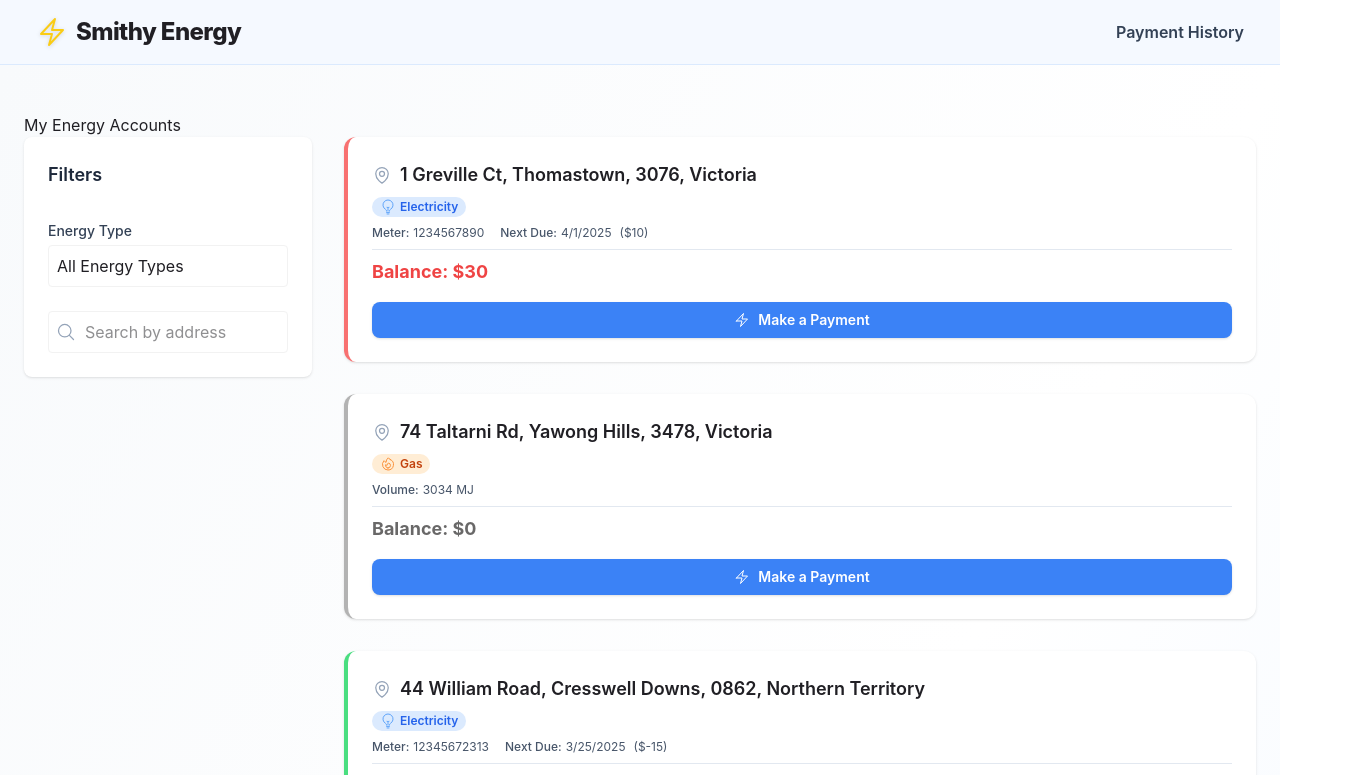
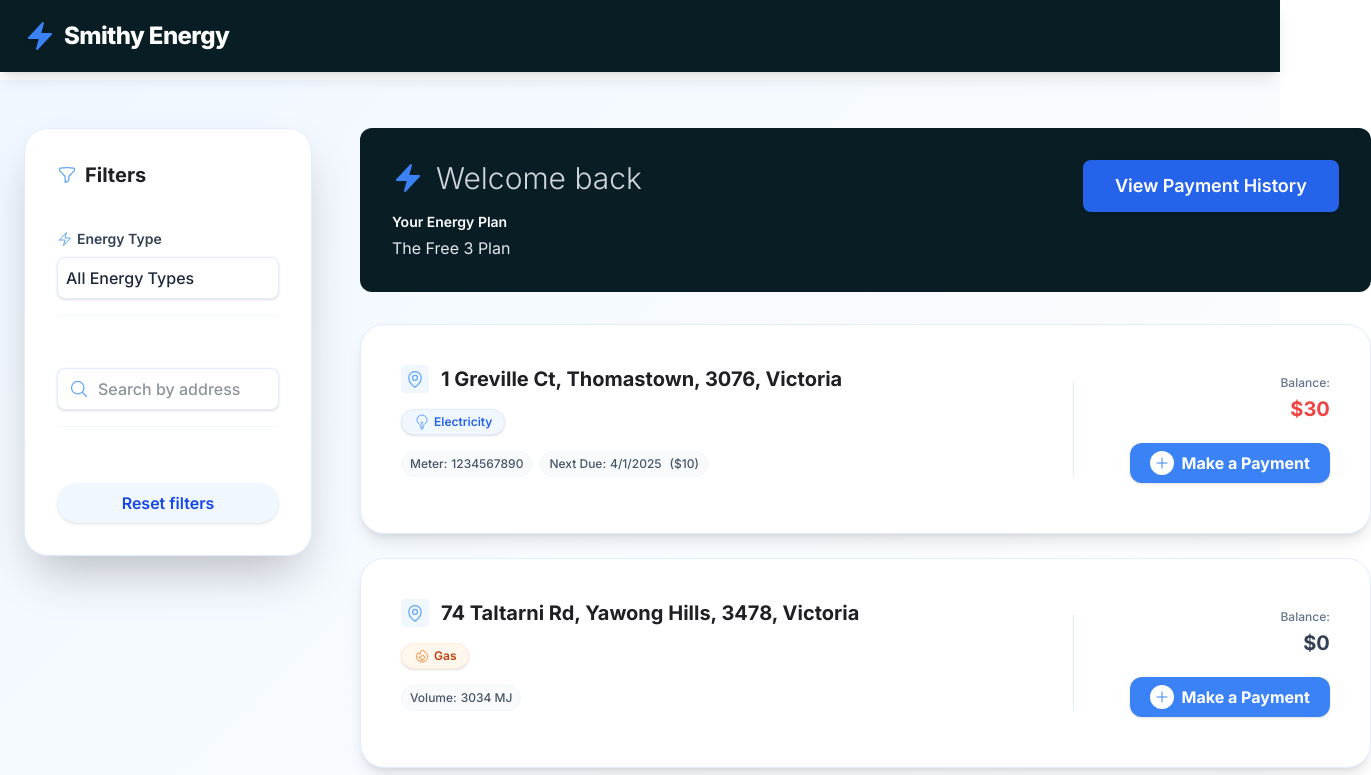
Before and after one commit to jshsmth/energy_portal, a Next.js app: page / in a window 1280 px wide. Shown: the top 775 px of the page, 1371 px wide, since content can reach past the window. Built offline with nearby package versions, Linux system fonts and the light colour scheme.

Commit message:
chore: update UI

```diff
--- a/src/app/accounts/EnergyAccountsContainer.tsx
+++ b/src/app/accounts/EnergyAccountsContainer.tsx
@@ -46,15 +46,17 @@ export function EnergyAccountsContainer() {
   }
 
   return (
-    <div className="min-h-screen bg-gradient-to-br from-grey-50 via-white to-blue-50 font-sans">
-      <main className="max-w-7xl mx-auto px-4 sm:px-6 lg:px-8 py-12">
-        <AccountHeader />
-        <div className="flex flex-col md:flex-row gap-8 items-start">
+    <div className="min-h-screen main-bg-gradient font-sans">
+      <main className="max-w-7xl mx-auto px-4 sm:px-6 lg:px-8 py-12 mt-20">
+        <div className="flex flex-col md:flex-row gap-12 items-start">
           <aside className="w-full md:w-72 md:sticky md:top-24 flex-shrink-0">
             <FilterBar filter={filter} setFilter={setFilter} />
           </aside>
           <section className="flex-1 w-full">
-            <div className="flex flex-col gap-8">
+            <div className="mb-8">
+              <AccountHeader />
+            </div>
+            <div className="flex flex-col gap-6">
               {accounts.map((account) => (
                 <AccountCard
                   key={account.id}
--- a/src/app/accounts/components/AccountCard.tsx
+++ b/src/app/accounts/components/AccountCard.tsx
@@ -1,7 +1,7 @@
+import { twMerge } from "tailwind-merge";
 import clsx from "clsx";
-import { twMerge } from "tailwind-merge";
 import type { Account } from "../types/accounts";
-import { MapPinIcon, BoltIcon, FireIcon, LightBulbIcon } from "@heroicons/react/24/outline";
+import { MapPinIcon, FireIcon, LightBulbIcon, PlusIcon } from "@heroicons/react/24/outline";
 
 interface AccountCardProps {
   account: Account;
@@ -9,74 +9,81 @@ interface AccountCardProps {
 }
 
 export function AccountCard({ account, onMakePayment }: AccountCardProps) {
-  const energyBadge = account.energyType === "ELECTRICITY" ? (
-    <span className="inline-flex items-center gap-1 bg-blue-100 text-blue-600 text-xs font-semibold px-2 py-0.5 rounded-full">
+  const isElectricity = account.energyType === "ELECTRICITY";
+  const energyBadge = isElectricity ? (
+    <span className="inline-flex items-center gap-1 bg-blue-50 text-blue-600 text-xs font-semibold px-3 py-1 rounded-full shadow-sm border border-blue-100">
       <LightBulbIcon className="h-4 w-4 text-blue-400" /> Electricity
     </span>
   ) : (
-    <span className="inline-flex items-center gap-1 bg-orange-100 text-orange-700 text-xs font-semibold px-2 py-0.5 rounded-full">
+    <span className="inline-flex items-center gap-1 bg-orange-50 text-orange-700 text-xs font-semibold px-3 py-1 rounded-full shadow-sm border border-orange-100">
       <FireIcon className="h-4 w-4 text-orange-400" /> Gas
     </span>
   );
 
+  const balanceColor = clsx({
+    "text-red-500": account.balance > 0,
+    "text-green-600": account.balance < 0,
+    "text-grey-700": account.balance === 0
+  });
+
+  const balanceValue = Math.abs(account.balance);
+  const balancePrefix = clsx({
+    "- $": account.balance < 0,
+    "$": account.balance >= 0
+  });
+
   return (
     <div
       className={twMerge(
-        "bg-white rounded-xl shadow-sm p-6 w-full transition-transform duration-150 hover:shadow-lg hover:-translate-y-1",
-        "border-l-4",
-        clsx({
-          "border-red-400": account.balance > 0,
-          "border-green-400": account.balance < 0,
-          "border-grey-300": account.balance === 0,
-        })
+        "bg-white rounded-3xl shadow-lg border border-blue-100 p-10 flex flex-col md:flex-row md:items-center md:justify-between gap-8 transition-all duration-200",
+        "hover:shadow-2xl hover:border-blue-200 hover:scale-[1.01]"
       )}
     >
-      <div className="flex items-center gap-2 mb-2">
-        <MapPinIcon className="h-5 w-5 text-grey-400" />
-        <h2 className="text-lg font-semibold text-grey-900 line-clamp-2">{account.address}</h2>
+      <div className="flex-1 min-w-0">
+        <div className="flex items-center gap-3 mb-4">
+          <span className="bg-blue-50 p-1 rounded">
+            <MapPinIcon className="h-5 w-5 text-blue-400" />
+          </span>
+          <h2 className="text-xl font-bold text-grey-900 truncate">{account.address}</h2>
         </div>
-      <div className="flex items-center gap-2 mb-1">{energyBadge}</div>
-      <div className="flex flex-wrap gap-4 text-xs text-grey-600 mt-2 mb-2">
+        <div className="flex items-center gap-2 mb-4">{energyBadge}</div>
+        <div className="flex flex-wrap gap-2 text-xs text-grey-600 mb-4">
           {account.meterNumber && (
-          <div className="flex items-center gap-1">
-            <span className="font-medium">Meter:</span> {account.meterNumber}
+            <div className="bg-grey-50 px-2 py-1 rounded-full font-medium flex items-center gap-1 border border-grey-100">
+              <span>Meter:</span> {account.meterNumber}
             </div>
           )}
           {typeof account.volume === 'number' && (
-          <div className="flex items-center gap-1">
-            <span className="font-medium">{account.energyType === 'ELECTRICITY' ? 'Usage:' : 'Volume:'}</span> {account.volume} {account.energyType === 'ELECTRICITY' ? 'kWh' : 'MJ'}
+            <div className="bg-grey-50 px-2 py-1 rounded-full font-medium flex items-center gap-1 border border-grey-100">
+              <span>{isElectricity ? 'Usage:' : 'Volume:'}</span> {account.volume} {isElectricity ? 'kWh' : 'MJ'}
             </div>
           )}
           {account.dueCharges && account.dueCharges.length > 0 && (
-          <div className="flex items-center gap-1">
-            <span className="font-medium">Next Due:</span>
+            <div className="bg-grey-50 px-2 py-1 rounded-full font-medium flex items-center gap-1 border border-grey-100">
+              <span>Next Due:</span>
               <span>{new Date(account.dueCharges[0].date).toLocaleDateString()}</span>
               <span className="ml-1">(${account.dueCharges[0].amount})</span>
             </div>
           )}
         </div>
-      <hr className="my-2 border-grey-200" />
-      <p
-        className={twMerge(
-          "font-bold text-lg mt-2",
-          clsx({
-            "text-red-500": account.balance > 0,
-            "text-green-500": account.balance < 0,
-            "text-grey-500": account.balance === 0,
-          })
-        )}
-      >
-        Balance: ${account.balance}
-      </p>
+      </div>
+      <div className="hidden md:block w-px bg-blue-100 h-24 mx-6" />
+      <div className="flex flex-col items-end min-w-[120px] mt-4 md:mt-0">
+        <span className="text-xs text-grey-500 font-medium mb-1">Balance:</span>
+        <span className={clsx("font-bold text-lg md:text-xl", balanceColor)}>
+          {balancePrefix}{balanceValue}
+        </span>
         <button
           type="button"
-        className={twMerge(
-          "mt-4 w-full bg-blue-500 text-white px-4 py-2 rounded-lg shadow hover:bg-blue-600 transition-colors font-semibold text-sm flex items-center justify-center gap-2 cursor-pointer"
-        )}
+          className="mt-5 flex items-center gap-2 px-5 py-2 rounded-xl bg-blue-500 hover:bg-blue-600 text-white font-bold shadow transition-all text-base focus:outline-none focus:ring-2 focus:ring-blue-300 focus:ring-offset-2"
           onClick={() => onMakePayment?.(account)}
         >
-        <BoltIcon className="h-4 w-4 text-white" /> Make a Payment
+          <span className="bg-white rounded-full p-1">
+            <PlusIcon className="h-4 w-4 text-blue-500" />
+          </span>
+          Make a Payment
         </button>
+      </div>
     </div>
   );
 }
--- a/src/app/accounts/components/AccountHeader.tsx
+++ b/src/app/accounts/components/AccountHeader.tsx
@@ -1,7 +1,27 @@
+import { BoltIcon } from "@heroicons/react/24/solid";
+import Link from "next/link";
+
 export function AccountHeader() {
   return (
-    <div>
-      <h1>My Energy Accounts</h1>
+    <div className="rounded-xl p-8 flex flex-col md:flex-row gap-8 items-start w-full" style={{ backgroundColor: "rgb(9, 30, 36)" }}>
+      <div className="flex-1 min-w-[180px]">
+        <div className="flex items-center gap-3 mb-2">
+          <BoltIcon className="h-8 w-8 text-blue-500" />
+          <h2 className="text-3xl font-light text-gray-300">Welcome back</h2>
+        </div>
+
+        <div className="mt-4">
+          <div className="text-white text-sm font-semibold mb-1">Your Energy Plan</div>
+          <div className="text-gray-200 text-base">The Free 3 Plan</div>
+        </div>
+      </div>
+      <div className="flex-1 flex flex-col items-start md:items-end min-w-[180px] justify-center w-full">
+        <Link href="/payments">
+          <button className="bg-blue-600 text-white px-8 py-3 rounded-lg font-semibold shadow hover:bg-blue-700 transition text-lg mt-4 md:mt-0">
+            View Payment History
+          </button>
+        </Link>
+      </div>
     </div>
   );
 }
--- a/src/app/accounts/components/FilterBar.tsx
+++ b/src/app/accounts/components/FilterBar.tsx
@@ -1,6 +1,6 @@
 import type { Filter } from "../types/accounts";
 import { Dispatch, SetStateAction } from "react";
-import { MagnifyingGlassIcon } from "@heroicons/react/24/outline";
+import { MagnifyingGlassIcon, FunnelIcon, BoltIcon } from "@heroicons/react/24/outline";
 import { twMerge } from "tailwind-merge";
 
 interface FilterBarProps {
@@ -9,18 +9,26 @@ interface FilterBarProps {
 }
 
 export function FilterBar({ filter, setFilter }: FilterBarProps) {
+  const handleReset = () => {
+    setFilter({ energyType: "", search: "" });
+  };
+
   return (
-    <div className="flex flex-col gap-6 bg-white rounded-lg shadow p-6">
-      <h2 className="text-lg font-semibold text-grey-800 mb-2">Filters</h2>
-      <div className="flex flex-col w-full">
-        <label htmlFor="energyType" className="text-sm font-medium text-grey-700 mb-1">
+    <aside className="bg-white rounded-3xl shadow-2xl p-6 md:p-8 flex flex-col gap-7 md:gap-8 border border-blue-100">
+      <div className="flex items-center gap-2 mb-2">
+        <FunnelIcon className="h-5 w-5 text-blue-400" />
+        <h2 className="text-xl font-bold text-grey-900">Filters</h2>
+      </div>
+      <div className="border-b border-blue-50 pb-4 mb-4">
+        <label htmlFor="energyType" className="text-sm font-semibold text-grey-700 mb-2 flex items-center gap-1">
+          <BoltIcon className="h-4 w-4 text-blue-400" />
           Energy Type
         </label>
-        <div className="relative">
+        <div className="relative mt-1">
           <select
             id="energyType"
             className={twMerge(
-              "border rounded p-2 pr-8 focus:ring-2 focus:ring-blue-400 focus:border-blue-400 transition w-full appearance-none cursor-pointer"
+              "border border-blue-100 rounded-lg p-2 pr-8 focus:ring-2 focus:ring-blue-400 focus:border-blue-400 transition w-full appearance-none cursor-pointer bg-white text-grey-800 font-medium shadow-sm"
             )}
             value={filter.energyType}
             onChange={(event) =>
@@ -36,18 +44,26 @@ export function FilterBar({ filter, setFilter }: FilterBarProps) {
           </select>
         </div>
       </div>
-      <div className="relative w-full">
+      <div className="border-b border-blue-50 pb-4 mb-4">
+        <div className="relative mt-1">
           <input
             type="text"
             placeholder="Search by address"
-          className="border rounded p-2 pl-9 w-full focus:ring-2 focus:ring-blue-400 focus:border-blue-400 transition"
+            className="border border-blue-100 rounded-lg p-2 pl-10 w-full focus:ring-2 focus:ring-blue-400 focus:border-blue-400 transition bg-white text-grey-800 font-medium shadow-sm"
             value={filter.search}
             onChange={(event) => setFilter({ ...filter, search: event.target.value })}
           />
-        <span className="pointer-events-none absolute left-2 top-1/2 -translate-y-1/2 text-grey-400">
+          <span className="pointer-events-none absolute left-3 top-1/2 -translate-y-1/2 text-blue-400">
             <MagnifyingGlassIcon className="h-5 w-5" />
           </span>
         </div>
       </div>
+      <button
+        className="mt-2 px-4 py-2 rounded-full bg-blue-50 text-blue-700 font-semibold hover:bg-blue-100 transition w-full md:w-auto shadow"
+        onClick={handleReset}
+      >
+        Reset filters
+      </button>
+    </aside>
   );
 }
--- a/src/app/globals.css
+++ b/src/app/globals.css
@@ -4,18 +4,18 @@
   /* Colors */
   --color-white: #ffffff;
   --color-grey-50: #f8fafc;
-  --color-grey-100: #f2f2f2;
-  --color-grey-200: #e2e8f0;
-  --color-grey-300: #b3b3b3;
+  --color-grey-100: #f2f6fa;
+  --color-grey-200: #e5eaf2;
+  --color-grey-300: #cbd5e1;
   --color-grey-400: #94a3b8;
-  --color-grey-500: #696868;
+  --color-grey-500: #64748b;
   --color-grey-600: #475569;
   --color-grey-700: #334155;
   --color-grey-800: #1e293b;
   --color-grey-900: #201f24;
 
-  --color-blue-50: #eff6ff;
-  --color-blue-100: #dbeafe;
+  --color-blue-50: #f0f7ff;
+  --color-blue-100: #e0edff;
   --color-blue-400: #60a5fa;
   --color-blue-500: #3b82f6;
   --color-blue-600: #2563eb;
@@ -27,9 +27,9 @@
   --color-red-600: #dc2626;
   --color-red-800: #991b1b;
 
-  --color-green-100: #dcfce7;
-  --color-green-400: #4ade80;
-  --color-green-500: #22c55e;
+  --color-green-100: #e6f9ed;
+  --color-green-400: #34d399;
+  --color-green-500: #10b981;
   --color-green-800: #166534;
 
   --color-yellow-50: #fefce8;
@@ -71,27 +71,11 @@
   --breakpoint-lg: 1400px;
 }
 
-/*
-  The default border color has changed to `currentColor` in Tailwind CSS v4,
-  so we've added these compatibility styles to make sure everything still
-  looks the same as it did with Tailwind CSS v3.
-
-  If we ever want to remove these styles, we need to add an explicit border
-  color utility to any element that depends on these defaults.
-*/
-@layer base {
-  *,
-  ::after,
-  ::before,
-  ::backdrop,
-  ::file-selector-button {
-    border-color: var(--color-grey-100, currentColor);
+@layer utilities {
+  .card-shadow {
+    box-shadow: 0 4px 24px 0 rgba(30, 41, 59, 0.08), 0 1.5px 4px 0 rgba(30, 41, 59, 0.04);
+  }
+  .main-bg-gradient {
+    background: linear-gradient(135deg, var(--color-blue-50) 0%, var(--color-white) 60%, var(--color-blue-100) 100%);
   }
 }
-
-html,
-body {
-  background: var(--color-white);
-  color: var(--color-grey-900);
-  font-family: var(--font-sans);
-}
--- a/src/app/layout.tsx
+++ b/src/app/layout.tsx
@@ -1,18 +1,10 @@
 import type { Metadata } from "next";
-import { Geist, Geist_Mono } from "next/font/google";
+import { Inter } from "next/font/google";
 import { NavBar } from "./shared/NavBar";
 import { TanStackProvider } from "./tanstack-provider";
 import "./globals.css";
 
-const geistSans = Geist({
-  variable: "--font-geist-sans",
-  subsets: ["latin"],
-});
-
-const geistMono = Geist_Mono({
-  variable: "--font-geist-mono",
-  subsets: ["latin"],
-});
+const inter = Inter({ subsets: ["latin"] });
 
 export const metadata: Metadata = {
   title: "Smithy Energy",
@@ -25,10 +17,8 @@ export default function RootLayout({
   children: React.ReactNode;
 }>) {
   return (
-    <html lang="en">
-      <body
-        className={`${geistSans.variable} ${geistMono.variable} antialiased`}
-      >
+    <html lang="en" className={inter.className}>
+      <body className="antialiased">
         <TanStackProvider>
           <NavBar />
           {children}
--- a/src/app/shared/NavBar.tsx
+++ b/src/app/shared/NavBar.tsx
@@ -1,29 +1,15 @@
 import Link from "next/link";
-import { BoltIcon } from "@heroicons/react/24/outline";
+import { BoltIcon } from "@heroicons/react/24/solid";
 
 export function NavBar() {
   return (
-    <nav className="bg-blue-50/60 border-b border-blue-100 shadow-sm">
-      <div className="max-w-7xl mx-auto px-4 sm:px-6 lg:px-8">
-        <div className="flex justify-between h-16">
-          <div className="flex items-center">
-            <Link
-              href="/"
-              className="flex items-center gap-2 text-2xl font-extrabold tracking-tight text-grey-900 hover:bg-yellow-50 hover:shadow px-3 py-1 rounded-lg transition-colors duration-150 focus:outline-none focus:ring-2 focus:ring-yellow-400"
-              aria-label="Smithy Energy Home"
-            >
-              <BoltIcon className="h-8 w-8 text-yellow-400 drop-shadow-sm" aria-hidden="true" />
-              <span>Smithy Energy</span>
-            </Link>
-          </div>
-          <div className="flex items-center">
-            <Link
-              href="/payments"
-              className="ml-2 text-grey-700 font-semibold px-3 py-1 rounded hover:underline hover:bg-grey-100 transition-colors duration-150 focus:outline-none focus:ring-2 focus:ring-grey-200"
-            >
-              Payment History
-            </Link>
-          </div>
+    <nav className="w-full fixed top-0 left-0 right-0 z-50 shadow-lg" style={{ backgroundColor: "rgb(9, 30, 36)" }}>
+      <div className="max-w-7xl mx-auto px-4 sm:px-6 lg:px-8 py-5 flex items-center justify-between">
+        <div className="flex items-center gap-3">
+          <Link href="/" className="flex items-center gap-2 text-2xl font-extrabold tracking-tight text-white">
+            <BoltIcon className="h-8 w-8 text-blue-500 drop-shadow-sm" aria-hidden="true" />
+            <span>Smithy Energy</span>
+          </Link>
         </div>
       </div>
     </nav>
```
Lines whose indentation alone changed are shown as unchanged.
